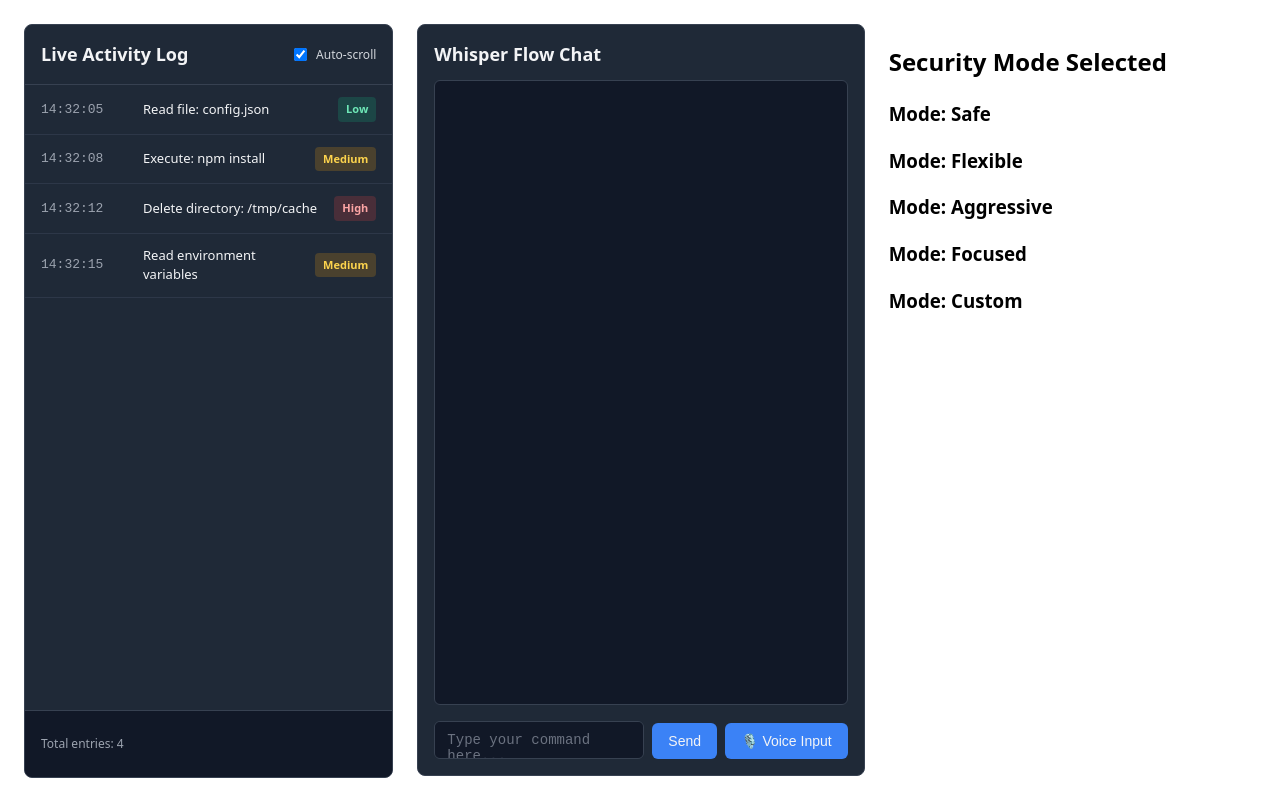
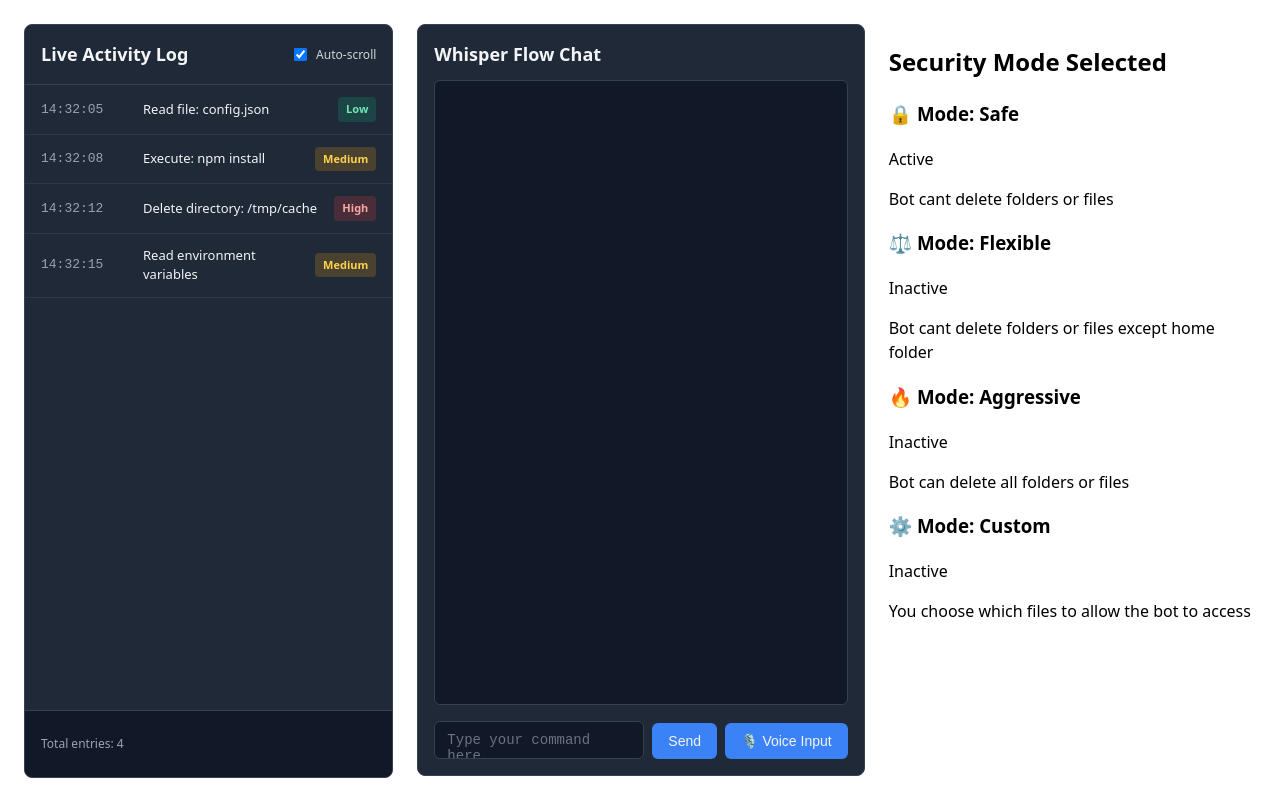
Before and after one commit to SeanSan06/claw-jail, a React (Vite) app in the folder frontend/: page / in a window 1280 px wide. Built offline with nearby package versions, Linux system fonts and the light colour scheme.

Commit message:
feat: Add more content to modes selected components
Now there are emojis, short descriptions, and varaibles for indicating
if the specfic mode is selected or not.

```diff
--- a/frontend/src/components/SecurityModeSelected.jsx
+++ b/frontend/src/components/SecurityModeSelected.jsx
@@ -4,23 +4,58 @@
 // behaves in certain situations. These are set modes that the user can select from,
 // and they will change the behavior of the bot accordingly.
 function SecurityModeSelected() {
+    const activeMode = 'safe'; // This will be set based on user selection
+
     return  (
         <div id="security-mode-selected-area">
             <h2>Security Mode Selected</h2>
-            <div id="security-mode-safe">
-                <h3>Mode: Safe</h3>
+
+            <div id="security-mode-safe" className={activeMode === 'safe' ? 'active' : 'inactive'}>
+                <div className="mode-header">
+                    <h3>🔒 Mode: Safe</h3>
+                    {activeMode === 'safe' ? (
+                        <span className="active-badge">Active</span>
+                    ) : (
+                        <span className="inactive-badge">Inactive</span>
+                    )}
+                </div>
+                <p>Bot cant delete folders or files</p>
             </div>
-            <div id="security-mode-flexible">
-                <h3>Mode: Flexible</h3>
+
+            <div id="security-mode-flexible" className={activeMode === 'flexible' ? 'active' : 'inactive'}>
+                <div className="mode-header">
+                    <h3>⚖️ Mode: Flexible</h3>
+                    {activeMode === 'flexible' ? (
+                        <span className="active-badge">Active</span>
+                    ) : (
+                        <span className="inactive-badge">Inactive</span>
+                    )}
+                </div>
+                <p>Bot cant delete folders or files except home folder</p>
             </div>
-            <div id="security-mode-aggressive">
-                <h3>Mode: Aggressive</h3>
+
+            <div id="security-mode-aggressive" className={activeMode === 'aggressive' ? 'active' : 'inactive'}>
+                <div className="mode-header">
+                    <h3>🔥 Mode: Aggressive</h3>
+                    {activeMode === 'aggressive' ? (
+                        <span className="active-badge">Active</span>
+                    ) : (
+                        <span className="inactive-badge">Inactive</span>
+                    )}
+                </div>
+                <p>Bot can delete all folders or files</p>
             </div>
-            <div id="security-mode-focused">
-                <h3>Mode: Focused</h3>
-            </div>
-            <div id="security-mode-custom">
-                <h3>Mode: Custom</h3>
+
+            <div id="security-mode-custom" className={activeMode === 'custom' ? 'active' : 'inactive'}>
+                <div className="mode-header">
+                    <h3>⚙️ Mode: Custom</h3>
+                    {activeMode === 'custom' ? (
+                        <span className="active-badge">Active</span>
+                    ) : (
+                        <span className="inactive-badge">Inactive</span>
+                    )}
+                </div>
+                <p>You choose which files to allow the bot to access</p>
             </div>
         </div>
     );
```
